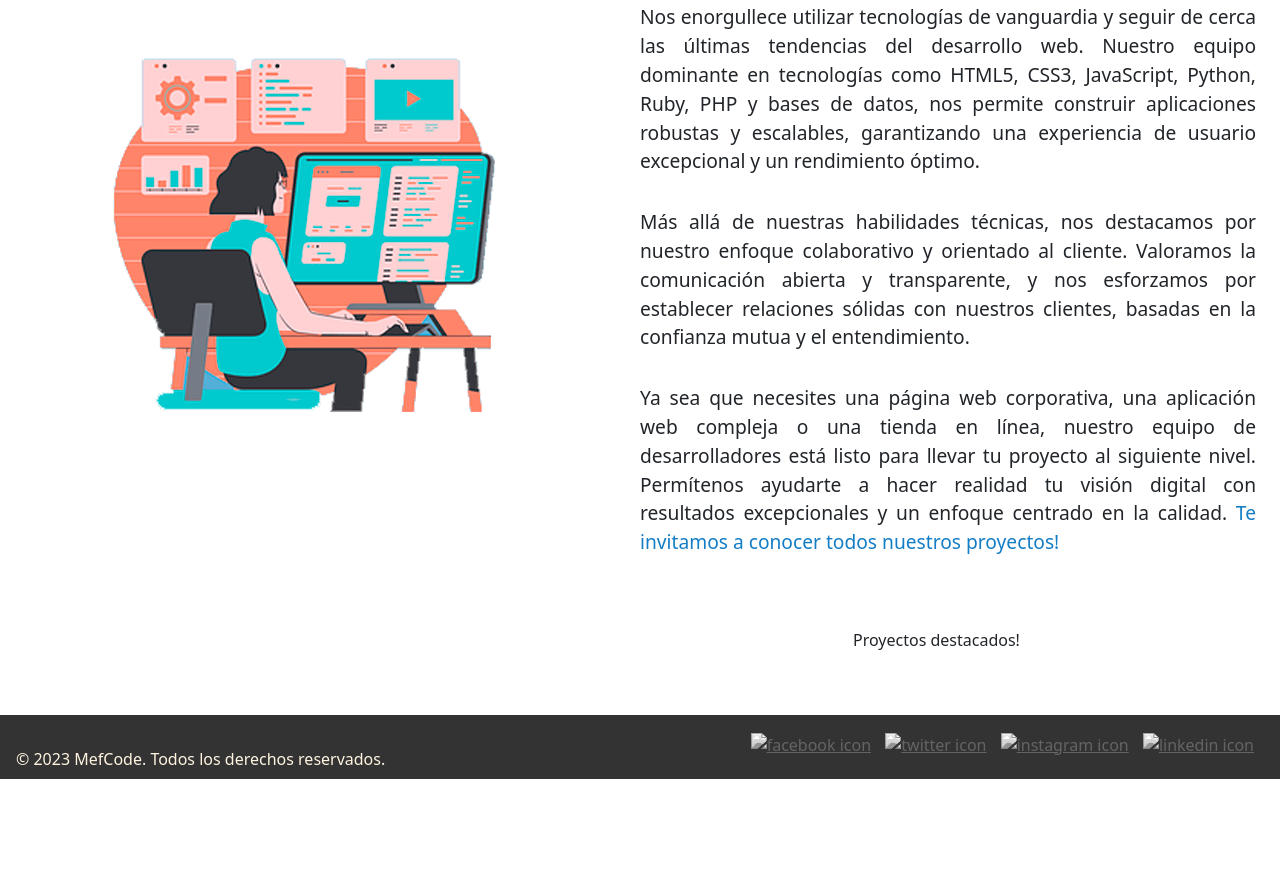
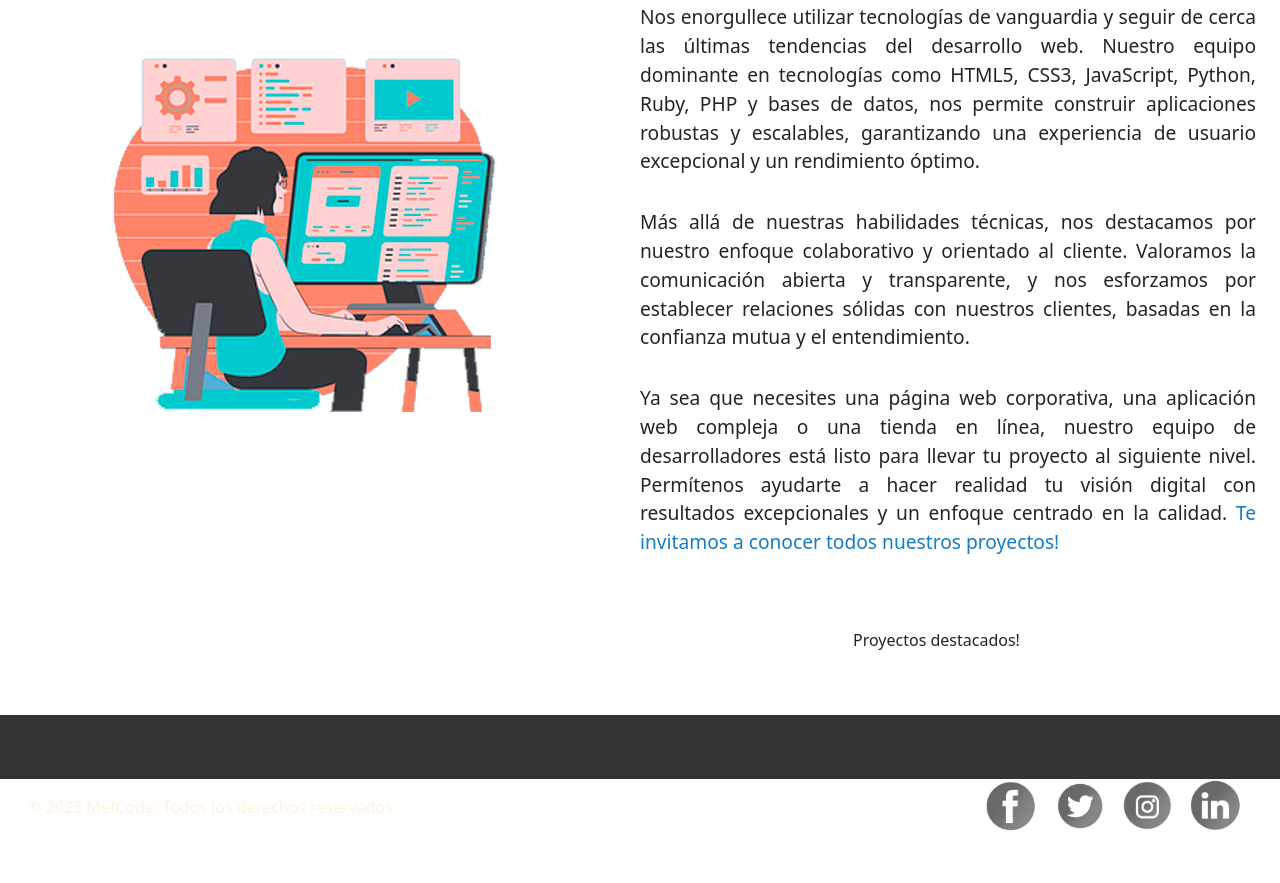
Before and after one commit to MefCode/mefcode, a plain HTML site: page pages/acerca-de.html in a window 1280 px wide. Shown: the part 547-1430 px from the top of the page. Before the commit the page ends 1334 px from the top, so only its background shows below. Drawn offline with nearby package versions, Linux system fonts and the light colour scheme; files whose address does not match are found by name.

Commit message:
modifique footer (adaptado a bootstrap)

```diff
--- a/pages/acerca-de.html
+++ b/pages/acerca-de.html
@@ -78,12 +78,18 @@
   </main>
 
   <footer>
-    <p>&copy; 2023 MefCode. Todos los derechos reservados.</p>
-    <div class="social-icons">
-      <a href="https://www.facebook.com" class="social-icon"><img src="./img/icon/fb.png" alt="facebook icon"></a>
-      <a href="https://www.twitter.com" class="social-icon"><img src="./img/icon/tw.png" alt="twitter icon"></a>
-      <a href="https://www.instagram.com" class="social-icon"><img src="./img/icon/ig.png" alt="instagram icon"></a>
-      <a href="https://www.linkedin.com" class="social-icon"><img src="./img/icon/in.png" alt="linkedin icon"></a>
+    <div class="container-fluid">
+      <div class="row d-flex">
+        <div class="col-6 mt-5 mb-5 align-self-end text-start">
+          <p>&copy; 2023 MefCode. Todos los derechos reservados.</p>
+        </div>
+        <div class="col-6 mt-5 mb-5 text-end">
+          <a href="https://www.facebook.com" class="social-icon"><img src="../img/icon/fb.png" alt="facebook icon"></a>
+          <a href="https://www.twitter.com" class="social-icon"><img src="../img/icon/tw.png" alt="twitter icon"></a>
+          <a href="https://www.instagram.com" class="social-icon"><img src="../img/icon/ig.png" alt="instagram icon"></a>
+          <a href="https://www.linkedin.com" class="social-icon"><img src="../img/icon/in.png" alt="linkedin icon"></a>
+        </div>
+      </div>
     </div>
   </footer>
 
```
Also changed, not shown: index.html (+12 -6 lines), pages/contacto.html (+12 -6 lines), pages/proyectos.html (+12 -6 lines), pages/servicios.html (+12 -6 lines).
